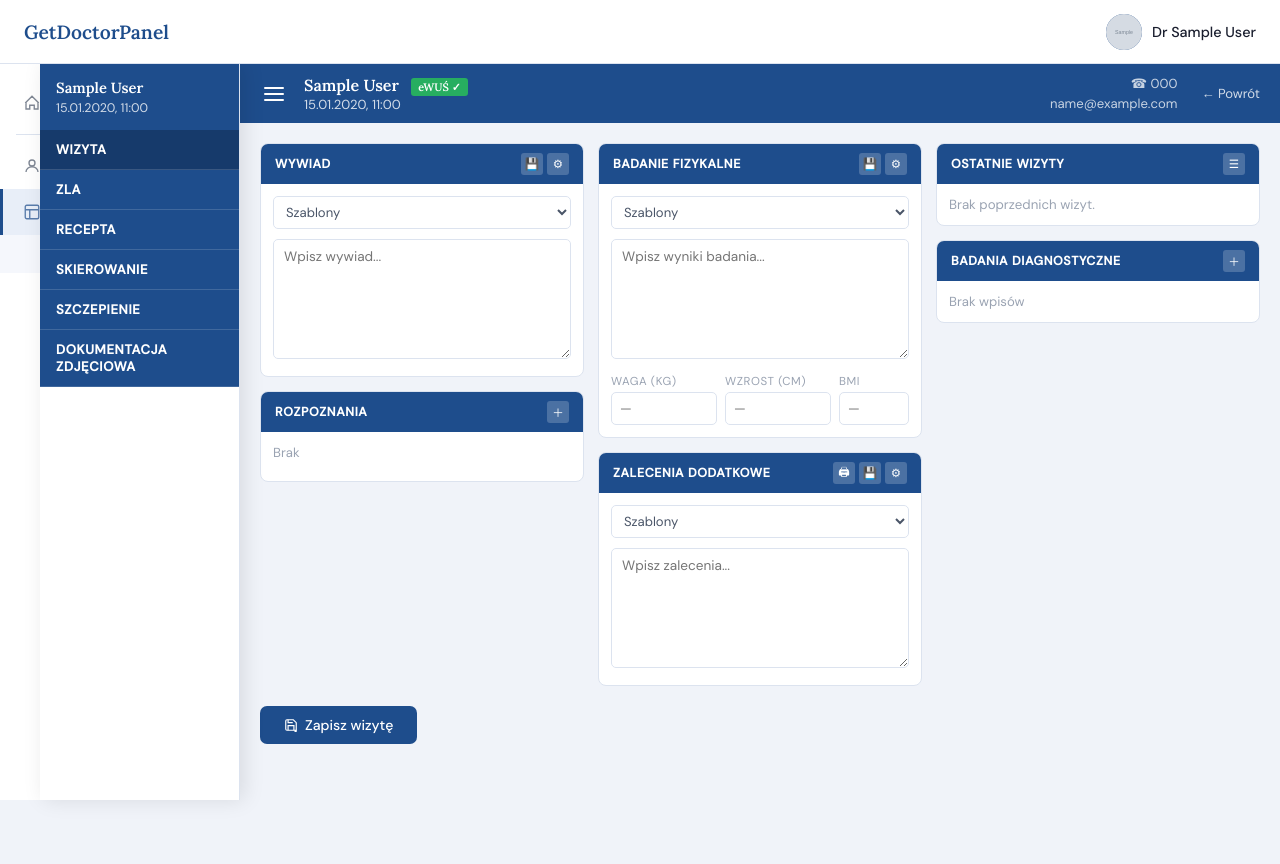
After one commit to infoshareacademy/jpyzdr9-get_doctor_django, a Django app: page /doctor/office/1/ in a window 1280 px wide. The commit adds this page. Run offline with Django 5.2, Linux system fonts and the light colour scheme; a user stored in the database is signed in; tables that the repository leaves empty hold one stand-in row (values such as "Sample post"); grey boxes marked "Sample" are stand-in pictures.

Commit message:
add appointment_detail

```diff
--- /dev/null
+++ b/doctors_login/templates/doctors_login/appointment_detail.html
@@ -0,0 +1,447 @@
+{% load i18n %}
+<!DOCTYPE html>
+<html lang="pl">
+<head>
+    <meta charset="UTF-8">
+    <meta name="viewport" content="width=device-width, initial-scale=1.0">
+    <title>Wizyta – {{ appointment.patient.first_name }} {{ appointment.patient.last_name }}</title>
+    <link href="https://fonts.googleapis.com/css2?family=Lora:wght@400;600&family=DM+Sans:wght@300;400;500&display=swap" rel="stylesheet">
+    <style>
+        *, *::before, *::after { box-sizing: border-box; margin: 0; padding: 0; }
+        :root {
+            --bg: #f0f3f9; --sidebar-bg: #ffffff; --accent: #1e4d8c; --accent-light: #e8eef8;
+            --text-dark: #1a1e2e; --text-mid: #4a5568; --text-light: #9aa3b2;
+            --border: #dce3ef; --header-h: 64px; --sidebar-w: 240px;
+        }
+        body { font-family: 'DM Sans', sans-serif; background: var(--bg); color: var(--text-dark); min-height: 100vh; overflow-x: hidden; }
+
+        /* ── HEADER ── */
+        .header { position: fixed; top: 0; left: 0; right: 0; height: var(--header-h); background: white; border-bottom: 1px solid var(--border); display: flex; align-items: center; justify-content: space-between; padding: 0 24px; z-index: 200; }
+        .header-logo { font-family: 'Lora', serif; font-size: 1.2rem; color: var(--accent); font-weight: 600; }
+        .header-doctor { display: flex; align-items: center; gap: 10px; font-size: 0.9rem; }
+        .avatar { width: 36px; height: 36px; border-radius: 50%; background: var(--accent); display: flex; align-items: center; justify-content: center; color: white; font-size: 0.8rem; font-weight: 600; overflow: hidden; }
+        .avatar img { width: 100%; height: 100%; object-fit: cover; }
+        .header-doctor .name { font-weight: 500; color: var(--text-dark); }
+
+        /* ── SIDEBAR nawigacja ── */
+        .sidebar { position: fixed; top: var(--header-h); left: 0; width: var(--sidebar-w); height: calc(100vh - var(--header-h)); background: white; border-right: 1px solid var(--border); padding: 16px 0; z-index: 50; overflow-y: auto; }
+        .nav-item { display: flex; align-items: center; gap: 12px; padding: 13px 20px; cursor: pointer; color: var(--text-mid); font-size: 0.92rem; border-left: 3px solid transparent; transition: all 0.15s; text-decoration: none; user-select: none; }
+        .nav-item:hover { background: var(--accent-light); color: var(--text-dark); }
+        .nav-item.active { color: var(--accent); border-left-color: var(--accent); background: var(--accent-light); font-weight: 500; }
+        .nav-item svg { width: 18px; height: 18px; flex-shrink: 0; opacity: 0.7; }
+        .nav-arrow { margin-left: auto; transition: transform 0.2s; font-size: 0.75rem; opacity: 0.5; }
+        .nav-arrow.open { transform: rotate(180deg); }
+        .submenu { overflow: hidden; max-height: 0; transition: max-height 0.25s; background: #f5f7fc; }
+        .submenu.open { max-height: 300px; }
+        .submenu a { display: flex; align-items: center; gap: 8px; padding: 10px 20px 10px 50px; font-size: 0.87rem; color: var(--text-mid); text-decoration: none; transition: all 0.15s; }
+        .submenu a:hover, .submenu a.active { color: var(--accent); background: var(--accent-light); }
+        .submenu a::before { content: ''; width: 5px; height: 5px; border-radius: 50%; background: currentColor; flex-shrink: 0; }
+        .nav-divider { height: 1px; background: var(--border); margin: 8px 16px; }
+
+        /* ── STRONA GŁÓWNA ── */
+        .page-wrap {
+            margin-left: var(--sidebar-w);
+            margin-top: var(--header-h);
+            min-height: calc(100vh - var(--header-h));
+            position: relative;
+        }
+
+        /* ── PASEK PACJENTA ── */
+        .patient-bar {
+            background: var(--accent);
+            color: white;
+            padding: 10px 20px;
+            display: flex;
+            align-items: center;
+            gap: 16px;
+            position: sticky;
+            top: 0;
+            z-index: 100;
+        }
+        .burger-btn {
+            background: none;
+            border: none;
+            color: white;
+            cursor: pointer;
+            padding: 4px;
+            display: flex;
+            flex-direction: column;
+            gap: 4px;
+            flex-shrink: 0;
+        }
+        .burger-btn span {
+            display: block;
+            width: 20px;
+            height: 2px;
+            background: white;
+            border-radius: 2px;
+            transition: all 0.2s;
+        }
+        .patient-bar-name {
+            font-family: 'Lora', serif;
+            font-size: 1rem;
+            font-weight: 600;
+            cursor: pointer;
+        }
+        .patient-bar-name:hover { text-decoration: underline; }
+        .patient-bar-meta { font-size: 0.82rem; opacity: 0.8; }
+        .ewus { display: inline-block; background: #27ae60; color: white; font-size: 0.68rem; font-weight: 700; padding: 2px 7px; border-radius: 3px; margin-left: 8px; }
+        .patient-bar-contact { margin-left: auto; font-size: 0.82rem; opacity: 0.75; text-align: right; line-height: 1.5; }
+        .back-link { color: white; text-decoration: none; font-size: 0.82rem; opacity: 0.8; margin-left: 8px; }
+        .back-link:hover { opacity: 1; text-decoration: underline; }
+
+        /* ── WYSUWANE MENU PACJENTA (burger) ── */
+        .patient-menu-overlay {
+            position: fixed;
+            inset: 0;
+            background: rgba(0,0,0,0.3);
+            z-index: 150;
+            opacity: 0;
+            pointer-events: none;
+            transition: opacity 0.2s;
+        }
+        .patient-menu-overlay.open {
+            opacity: 1;
+            pointer-events: all;
+        }
+        .patient-menu {
+            position: fixed;
+            top: var(--header-h);
+            left: var(--sidebar-w);
+            width: 200px;
+            background: white;
+            border-right: 1px solid var(--border);
+            height: calc(100vh - var(--header-h));
+            z-index: 160;
+            transform: translateX(-100%);
+            transition: transform 0.25s ease;
+            overflow-y: auto;
+            box-shadow: 4px 0 20px rgba(0,0,0,0.1);
+        }
+        .patient-menu.open { transform: translateX(0); }
+
+        .patient-menu-header {
+            background: var(--accent);
+            color: white;
+            padding: 14px 16px;
+        }
+        .patient-menu-header .name { font-family: 'Lora', serif; font-size: 0.92rem; font-weight: 600; margin-bottom: 3px; }
+        .patient-menu-header .meta { font-size: 0.78rem; opacity: 0.8; }
+
+        .patient-menu-item {
+            display: block;
+            padding: 11px 16px;
+            font-size: 0.82rem;
+            font-weight: 600;
+            color: white;
+            background: var(--accent);
+            text-decoration: none;
+            letter-spacing: 0.05em;
+            text-transform: uppercase;
+            cursor: pointer;
+            transition: all 0.12s;
+            border-bottom: 1px solid rgba(255,255,255,0.15);
+        }
+        .patient-menu-item:hover { background: #163a6b; }
+        .patient-menu-item.active { background: #163a6b; }
+
+        /* ── TREŚĆ – 3 KOLUMNY ── */
+        .content-grid {
+            display: grid;
+            grid-template-columns: 1fr 1fr 1fr;
+            gap: 14px;
+            padding: 20px;
+        }
+
+        /* ── SEKCJA ── */
+        .section { background: white; border-radius: 8px; border: 1px solid var(--border); overflow: hidden; }
+        .section-bar { background: var(--accent); color: white; padding: 9px 14px; font-size: 0.78rem; font-weight: 600; letter-spacing: 0.05em; text-transform: uppercase; display: flex; align-items: center; justify-content: space-between; }
+        .section-bar-actions { display: flex; gap: 4px; }
+        .section-bar-btn { background: rgba(255,255,255,0.2); border: none; color: white; width: 22px; height: 22px; border-radius: 3px; cursor: pointer; display: flex; align-items: center; justify-content: center; font-size: 0.72rem; transition: background 0.1s; }
+        .section-bar-btn:hover { background: rgba(255,255,255,0.4); }
+        .section-body { padding: 12px; }
+
+        .template-row { margin-bottom: 10px; }
+        .template-select { width: 100%; padding: 6px 8px; border: 1px solid var(--border); border-radius: 5px; font-size: 0.82rem; font-family: inherit; color: var(--text-mid); background: white; outline: none; }
+        .template-select:focus { border-color: var(--accent); }
+
+        .visit-textarea { width: 100%; border: 1px solid var(--border); border-radius: 5px; padding: 8px 10px; font-size: 0.85rem; font-family: inherit; color: var(--text-dark); resize: vertical; outline: none; min-height: 120px; transition: border-color 0.15s; }
+        .visit-textarea:focus { border-color: var(--accent); }
+
+        .bmi-row { display: grid; grid-template-columns: 1fr 1fr 70px; gap: 8px; margin-top: 10px; }
+        .bmi-field { display: flex; flex-direction: column; gap: 3px; }
+        .bmi-label { font-size: 0.72rem; color: var(--text-light); text-transform: uppercase; letter-spacing: 0.05em; }
+        .bmi-input { padding: 7px 8px; border: 1px solid var(--border); border-radius: 5px; font-size: 0.84rem; font-family: inherit; outline: none; width: 100%; }
+        .bmi-input:focus { border-color: var(--accent); }
+
+        .icd-empty { font-size: 0.82rem; color: var(--text-light); }
+        .icd-row { display: flex; align-items: center; gap: 6px; margin-top: 8px; }
+        .icd-input { flex: 1; padding: 7px 10px; border: 1px solid var(--border); border-radius: 5px; font-size: 0.84rem; font-family: inherit; outline: none; }
+        .icd-input:focus { border-color: var(--accent); }
+        .icd-add { width: 28px; height: 28px; border-radius: 50%; background: var(--accent); color: white; border: none; font-size: 1rem; cursor: pointer; display: flex; align-items: center; justify-content: center; flex-shrink: 0; }
+
+        .last-visit-item { padding: 8px 0; border-bottom: 1px solid var(--border); font-size: 0.83rem; cursor: pointer; transition: background 0.1s; }
+        .last-visit-item:last-child { border-bottom: none; }
+        .last-visit-item:hover { color: var(--accent); }
+        .last-visit-date { font-weight: 500; color: var(--accent); }
+
+        .save-btn { display: inline-flex; align-items: center; gap: 7px; padding: 10px 24px; background: var(--accent); color: white; border: none; border-radius: 7px; font-size: 0.88rem; font-weight: 500; font-family: inherit; cursor: pointer; transition: background 0.15s; margin: 0 20px 20px; }
+        .save-btn:hover { background: #163a6b; }
+    </style>
+</head>
+<body>
+
+<!-- HEADER -->
+<header class="header">
+    <div class="header-logo">GetDoctorPanel</div>
+    <div class="header-doctor">
+        <div class="avatar">
+            {% if doctor.photo %}<img src="{{ doctor.photo.url }}" alt="foto">
+            {% else %}{{ doctor.first_name|first }}{{ doctor.last_name|first }}{% endif %}
+        </div>
+        <span class="name">Dr {{ doctor.first_name }} {{ doctor.last_name }}</span>
+    </div>
+</header>
+
+<!-- SIDEBAR -->
+<nav class="sidebar">
+    <a href="{% url 'doctor:start' %}" class="nav-item">
+        <svg viewBox="0 0 24 24" fill="none" stroke="currentColor" stroke-width="1.8"><path d="M3 12L12 3l9 9M4 11v9h5v-5h6v5h5v-9"/></svg>
+        Start
+    </a>
+    <div class="nav-divider"></div>
+    <div class="nav-item" onclick="toggleSubmenu('sub-user','arrow-user')">
+        <svg viewBox="0 0 24 24" fill="none" stroke="currentColor" stroke-width="1.8"><circle cx="12" cy="8" r="4"/><path d="M4 20c0-4 3.6-7 8-7s8 3 8 7"/></svg>
+        Użytkownik <span class="nav-arrow" id="arrow-user">▼</span>
+    </div>
+    <div class="submenu" id="sub-user">
+        <a href="{% url 'doctor:profile' %}">Profil lekarza</a>
+        <a href="{% url 'doctor:profile_edit' %}">Edytuj profil</a>
+        <a href="{% url 'doctor:logout' %}">Wyloguj</a>
+    </div>
+    <div class="nav-item active" onclick="toggleSubmenu('sub-gabinet','arrow-gabinet')">
+        <svg viewBox="0 0 24 24" fill="none" stroke="currentColor" stroke-width="1.8"><rect x="3" y="3" width="18" height="18" rx="2"/><path d="M3 9h18M9 21V9"/></svg>
+        Gabinet <span class="nav-arrow open" id="arrow-gabinet">▼</span>
+    </div>
+    <div class="submenu open" id="sub-gabinet">
+        <a href="{% url 'doctor:visits' %}">Wizyty</a>
+    </div>
+</nav>
+
+<!-- WYSUWANE MENU PACJENTA -->
+<div class="patient-menu-overlay" id="overlay" onclick="closeMenu()"></div>
+<div class="patient-menu" id="patientMenu">
+    <div class="patient-menu-header">
+        <div class="name">{{ appointment.patient.first_name }} {{ appointment.patient.last_name }}</div>
+        <div class="meta">{{ appointment.slot.start_datetime|date:"d.m.Y" }}, {{ appointment.slot.start_datetime|time:"H:i" }}</div>
+    </div>
+    <a class="patient-menu-item active">Wizyta</a>
+    <a class="patient-menu-item">ZLA</a>
+    <a class="patient-menu-item">Recepta</a>
+    <a class="patient-menu-item">Skierowanie</a>
+    <a class="patient-menu-item">Szczepienie</a>
+    <a class="patient-menu-item">Dokumentacja zdjęciowa</a>
+</div>
+
+<!-- STRONA -->
+<div class="page-wrap">
+
+    <!-- PASEK PACJENTA -->
+    <div class="patient-bar">
+        <button class="burger-btn" onclick="toggleMenu()" title="Menu pacjenta">
+            <span></span><span></span><span></span>
+        </button>
+        <div>
+            <div class="patient-bar-name" onclick="toggleMenu()">
+                {{ appointment.patient.first_name }} {{ appointment.patient.last_name }}
+                <span class="ewus">eWUŚ ✓</span>
+            </div>
+            <div class="patient-bar-meta">{{ appointment.slot.start_datetime|date:"d.m.Y" }}, {{ appointment.slot.start_datetime|time:"H:i" }}</div>
+        </div>
+        <div class="patient-bar-contact">
+            {% if appointment.patient.phone_number %}☎ {{ appointment.patient.phone_number }}<br>{% endif %}
+            {{ appointment.patient.email }}
+        </div>
+        <a href="{% url 'doctor:visits' %}" class="back-link">← Powrót</a>
+    </div>
+
+    <!-- 3 KOLUMNY -->
+    <div class="content-grid">
+
+        <!-- KOLUMNA 1: Wywiad + Rozpoznania -->
+        <div>
+            <div class="section" style="margin-bottom:14px;">
+                <div class="section-bar">
+                    Wywiad
+                    <div class="section-bar-actions">
+                        <button class="section-bar-btn">💾</button>
+                        <button class="section-bar-btn">⚙</button>
+                    </div>
+                </div>
+                <div class="section-body">
+                    <div class="template-row">
+                        <select class="template-select"><option value="">Szablony</option></select>
+                    </div>
+                    <textarea class="visit-textarea" name="wywiad" rows="6" placeholder="Wpisz wywiad...">{{ appointment.wywiad|default:'' }}</textarea>
+                </div>
+            </div>
+
+            <div class="section">
+                <div class="section-bar">
+                    Rozpoznania
+                    <div class="section-bar-actions">
+                        <button class="section-bar-btn" onclick="showIcdInput()">＋</button>
+                    </div>
+                </div>
+                <div class="section-body">
+                    <div class="icd-empty" id="icd-empty">Brak</div>
+                    <div class="icd-row" id="icd-row" style="display:none;">
+                        <input type="text" class="icd-input" id="icd-input" placeholder="Wprowadź kod ICD-10">
+                        <button class="icd-add" onclick="addIcd()">+</button>
+                    </div>
+                    <div id="icd-list" style="margin-top:8px;"></div>
+                </div>
+            </div>
+        </div>
+
+        <!-- KOLUMNA 2: Badanie fizykalne + Zalecenia dodatkowe -->
+        <div>
+            <div class="section" style="margin-bottom:14px;">
+                <div class="section-bar">
+                    Badanie fizykalne
+                    <div class="section-bar-actions">
+                        <button class="section-bar-btn">💾</button>
+                        <button class="section-bar-btn">⚙</button>
+                    </div>
+                </div>
+                <div class="section-body">
+                    <div class="template-row">
+                        <select class="template-select"><option value="">Szablony</option></select>
+                    </div>
+                    <textarea class="visit-textarea" name="badanie" rows="5" placeholder="Wpisz wyniki badania...">{{ appointment.badanie_fizykalne|default:'' }}</textarea>
+                    <div class="bmi-row">
+                        <div class="bmi-field">
+                            <span class="bmi-label">Waga (kg)</span>
+                            <input type="number" class="bmi-input" name="waga" placeholder="—" value="{{ appointment.waga|default:'' }}">
+                        </div>
+                        <div class="bmi-field">
+                            <span class="bmi-label">Wzrost (cm)</span>
+                            <input type="number" class="bmi-input" name="wzrost" placeholder="—" value="{{ appointment.wzrost|default:'' }}">
+                        </div>
+                        <div class="bmi-field">
+                            <span class="bmi-label">BMI</span>
+                            <input type="text" class="bmi-input" id="bmi-result" placeholder="—" readonly>
+                        </div>
+                    </div>
+                </div>
+            </div>
+
+            <div class="section">
+                <div class="section-bar">
+                    Zalecenia dodatkowe
+                    <div class="section-bar-actions">
+                        <button class="section-bar-btn">🖨</button>
+                        <button class="section-bar-btn">💾</button>
+                        <button class="section-bar-btn">⚙</button>
+                    </div>
+                </div>
+                <div class="section-body">
+                    <div class="template-row">
+                        <select class="template-select"><option value="">Szablony</option></select>
+                    </div>
+                    <textarea class="visit-textarea" name="zalecenia" rows="5" placeholder="Wpisz zalecenia...">{{ appointment.zalecenia|default:'' }}</textarea>
+                </div>
+            </div>
+        </div>
+
+        <!-- KOLUMNA 3: Ostatnie wizyty + Badania diagnostyczne -->
+        <div>
+            <div class="section" style="margin-bottom:14px;">
+                <div class="section-bar">
+                    Ostatnie wizyty
+                    <div class="section-bar-actions">
+                        <button class="section-bar-btn">☰</button>
+                    </div>
+                </div>
+                <div class="section-body" style="padding:0;">
+                    {% for past in past_appointments %}
+                    <div class="last-visit-item" style="padding:8px 12px;">
+                        <span class="last-visit-date">{{ past.slot.start_datetime|date:"d.m.Y" }}</span>
+                        <span style="color:var(--text-light);font-size:0.8rem;"> {{ past.slot.start_datetime|time:"H:i" }}</span>
+                    </div>
+                    {% empty %}
+                    <div style="padding:12px;font-size:0.83rem;color:var(--text-light);">Brak poprzednich wizyt.</div>
+                    {% endfor %}
+                </div>
+            </div>
+
+            <div class="section">
+                <div class="section-bar">
+                    Badania diagnostyczne
+                    <div class="section-bar-actions">
+                        <button class="section-bar-btn">＋</button>
+                    </div>
+                </div>
+                <div class="section-body">
+                    <div class="icd-empty">Brak wpisów</div>
+                </div>
+            </div>
+        </div>
+
+    </div>
+
+    <button class="save-btn" onclick="saveVisit()">
+        <svg width="14" height="14" viewBox="0 0 24 24" fill="none" stroke="currentColor" stroke-width="2"><path d="M19 21H5a2 2 0 01-2-2V5a2 2 0 012-2h11l5 5v14a2 2 0 01-2 2z"/><polyline points="17 21 17 13 7 13 7 21"/><polyline points="7 3 7 8 15 8"/></svg>
+        Zapisz wizytę
+    </button>
+
+</div>
+
+<script>
+function toggleSubmenu(id, arrowId) {
+    const sub = document.getElementById(id), arrow = document.getElementById(arrowId);
+    const isOpen = sub.classList.contains('open');
+    document.querySelectorAll('.submenu').forEach(s => s.classList.remove('open'));
+    document.querySelectorAll('.nav-arrow').forEach(a => a.classList.remove('open'));
+    if (!isOpen) { sub.classList.add('open'); arrow.classList.add('open'); }
+}
+function toggleMenu() {
+    document.getElementById('patientMenu').classList.toggle('open');
+    document.getElementById('overlay').classList.toggle('open');
+}
+function closeMenu() {
+    document.getElementById('patientMenu').classList.remove('open');
+    document.getElementById('overlay').classList.remove('open');
+}
+function showIcdInput() {
+    const row = document.getElementById('icd-row');
+    row.style.display = row.style.display === 'none' ? 'flex' : 'none';
+    if (row.style.display === 'flex') document.getElementById('icd-input').focus();
+}
+function addIcd() {
+    const input = document.getElementById('icd-input');
+    const val = input.value.trim();
+    if (!val) return;
+    document.getElementById('icd-empty').style.display = 'none';
+    const list = document.getElementById('icd-list');
+    const item = document.createElement('div');
+    item.style.cssText = 'display:flex;align-items:center;gap:8px;padding:6px 0;border-bottom:1px solid #dce3ef;font-size:0.85rem;';
+    item.innerHTML = `<span style="font-weight:500;color:#1e4d8c;">${val}</span><button onclick="this.parentElement.remove()" style="margin-left:auto;background:none;border:none;cursor:pointer;color:#9aa3b2;">✕</button>`;
+    list.appendChild(item);
+    input.value = '';
+}
+document.addEventListener('DOMContentLoaded', () => {
+    const waga = document.querySelector('[name="waga"]');
+    const wzrost = document.querySelector('[name="wzrost"]');
+    const bmi = document.getElementById('bmi-result');
+    function calc() {
+        const w = parseFloat(waga?.value), h = parseFloat(wzrost?.value) / 100;
+        bmi.value = (w && h) ? (w / (h * h)).toFixed(1) : '';
+    }
+    waga?.addEventListener('input', calc);
+    wzrost?.addEventListener('input', calc);
+});
+function saveVisit() { alert('Wizyta zapisana!'); }
+</script>
+</body>
+</html>
--- a/doctors_login/urls.py
+++ b/doctors_login/urls.py
@@ -10,4 +10,5 @@ urlpatterns = [
     path('profile/', views.DoctorProfileView.as_view(), name='profile'),
     path('profile/edit/', views.DoctorProfileEditView.as_view(), name='profile_edit'),
     path('office/', views.DoctorVisitsView.as_view(), name='visits'),
+    path('office/<int:pk>/', views.DoctorAppointmentDetailView.as_view(), name='appointment_detail'),
 ]
--- a/doctors_login/views.py
+++ b/doctors_login/views.py
@@ -3,14 +3,13 @@ from django.contrib.auth.mixins import LoginRequiredMixin
 from django.contrib.auth import login, logout
 from django.views.generic import FormView, TemplateView, View, UpdateView
 from django.urls import reverse_lazy
-from django.shortcuts import redirect
+from django.shortcuts import redirect, get_object_or_404
 from django.contrib import messages
 from django.contrib.auth import get_user_model
 from django.utils import timezone
 from .forms import DoctorProfileForm
 from booking.models import Appointment
 import logging
-
 
 logger = logging.getLogger(__name__)
 User = get_user_model()
@@ -139,7 +138,6 @@ class DoctorVisitsView(LoginRequiredMixin, TemplateView):
         today = timezone.localdate()
         doctor = self.request.user
 
-
         all_appointments = (
             Appointment.objects
             .filter(slot__doctor=doctor)
@@ -147,17 +145,15 @@ class DoctorVisitsView(LoginRequiredMixin, TemplateView):
             .order_by('slot__start_datetime')
         )
 
-
         status = self.request.GET.get('status', 'all')
         if status == 'upcoming':
             visits = all_appointments.filter(slot__start_datetime__gte=now)
         elif status == 'done':
             visits = all_appointments.filter(slot__start_datetime__lt=now)
         elif status == 'cancelled':
-            visits = all_appointments.none()  # brak pola cancelled
+            visits = all_appointments.none()
         else:
             visits = all_appointments
-
 
         visits_today = all_appointments.filter(
             slot__start_datetime__date=today
@@ -171,3 +167,40 @@ class DoctorVisitsView(LoginRequiredMixin, TemplateView):
         context['now'] = now
 
         return context
+
+
+class DoctorAppointmentDetailView(LoginRequiredMixin, TemplateView):
+    template_name = 'doctors_login/appointment_detail.html'
+    login_url = reverse_lazy('doctor:login')
+
+    def dispatch(self, request, *args, **kwargs):
+        if request.user.is_authenticated and str(request.user.role).lower() != 'doctor':
+            messages.error(request, 'Brak dostępu')
+            return redirect('visit:home_page')
+        return super().dispatch(request, *args, **kwargs)
+
+    def get_context_data(self, **kwargs):
+        context = super().get_context_data(**kwargs)
+
+        appointment = get_object_or_404(
+            Appointment,
+            pk=self.kwargs.get('pk'),
+            slot__doctor=self.request.user
+        )
+
+        past_appointments = (
+            Appointment.objects
+            .filter(
+                patient=appointment.patient,
+                slot__doctor=self.request.user,
+                slot__start_datetime__lt=appointment.slot.start_datetime
+            )
+            .select_related('slot')
+            .order_by('-slot__start_datetime')[:10]
+        )
+
+        context['doctor'] = self.request.user
+        context['appointment'] = appointment
+        context['past_appointments'] = past_appointments
+
+        return context
```
Also changed, not shown: doctors_login/templates/doctors_login/office.html (+11 -25 lines), registrations_visit/templates/registrations_visit/home.html (+0 -29 lines).
